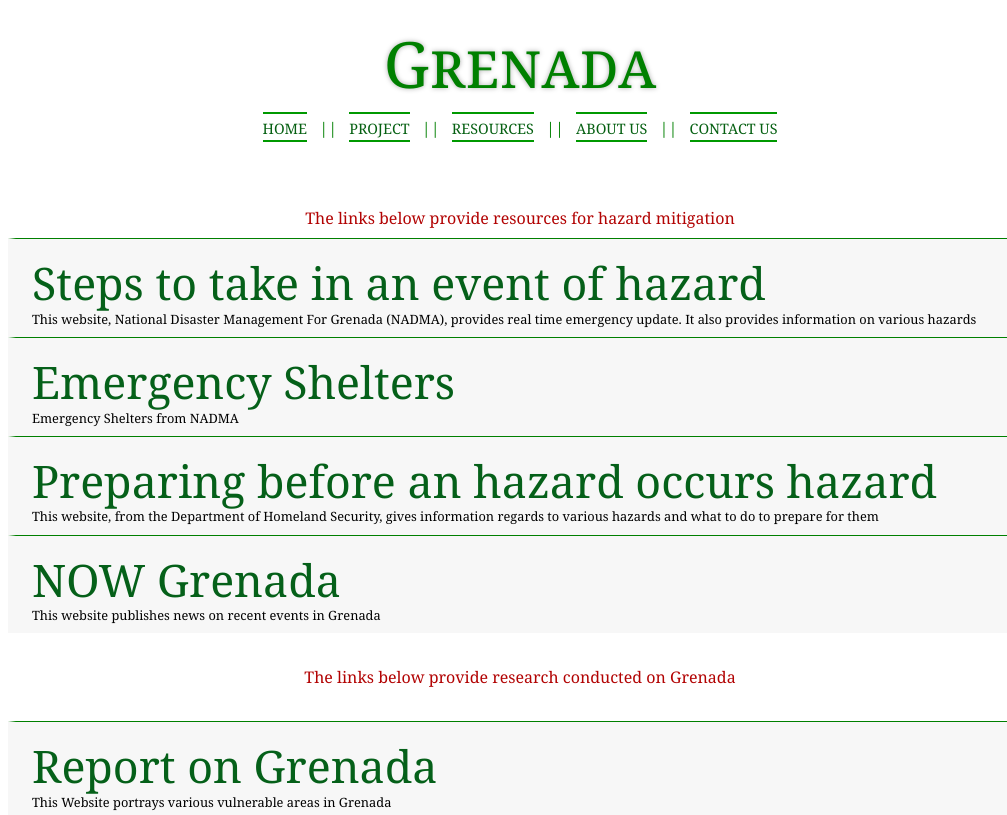
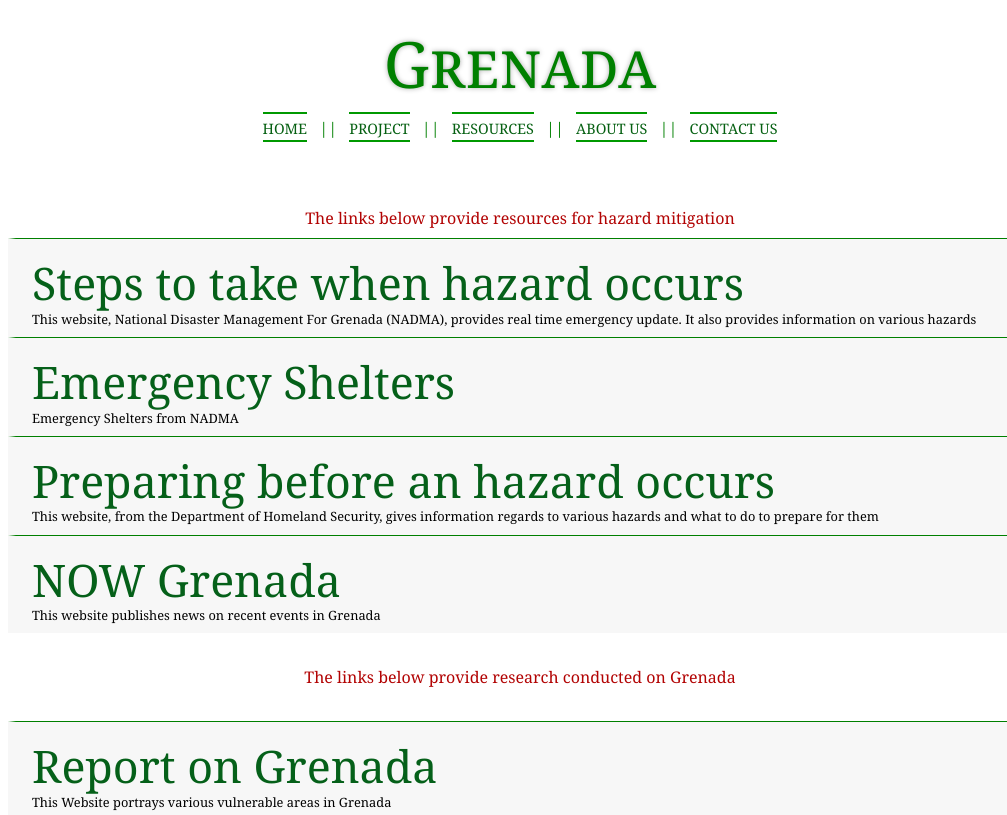
Before and after one commit to q-schen/gp481, a plain HTML site: page resources.html in a window 1280 px wide. Shown: the top 815 px of the page, without its empty margins (120-1127 px from the left). Drawn offline with Linux system fonts and the light colour scheme.

Commit message:
Update resources.html

```diff
--- a/resources.html
+++ b/resources.html
@@ -24,7 +24,7 @@
         <br>
         <p style="color:#b20303"> The links below provide resources for hazard mitigation </p>
         <div class="entry bord">
-            <h2><a href="http://nadma.gd/" class="permalink fill-div" target="_blank">Steps to take in an event of hazard</a></h2>
+            <h2><a href="http://nadma.gd/" class="permalink fill-div" target="_blank">Steps to take when hazard occurs</a></h2>
             <p class="subtext">This website, National Disaster Management For Grenada (NADMA), provides real time emergency update. It also provides information on various hazards</p>
         </div>
         <div class="entry bord">
@@ -32,7 +32,7 @@
             <p class="subtext">Emergency Shelters from NADMA</p>
         </div>
         <div class="entry bord">
-            <h2><a href="https://www.ready.gov/" class="permalink fill-div" target="_blank">Preparing before an hazard occurs hazard</a></h2>
+            <h2><a href="https://www.ready.gov/" class="permalink fill-div" target="_blank">Preparing before an hazard occurs</a></h2>
             <p class="subtext">This website, from the Department of Homeland Security, gives information regards to various hazards and what to do to prepare for them</p>
         </div>
         <div class="entry bord">
```
